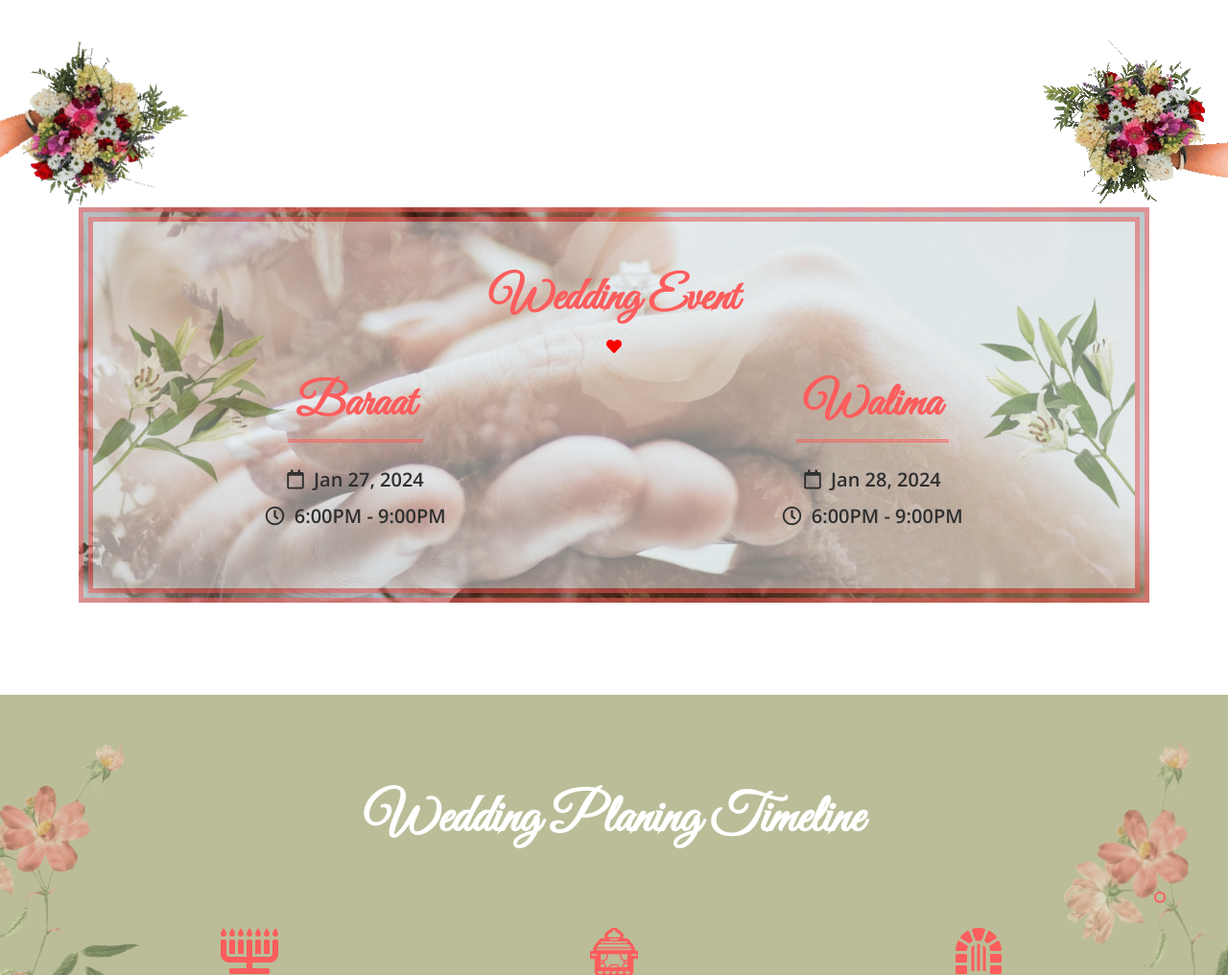
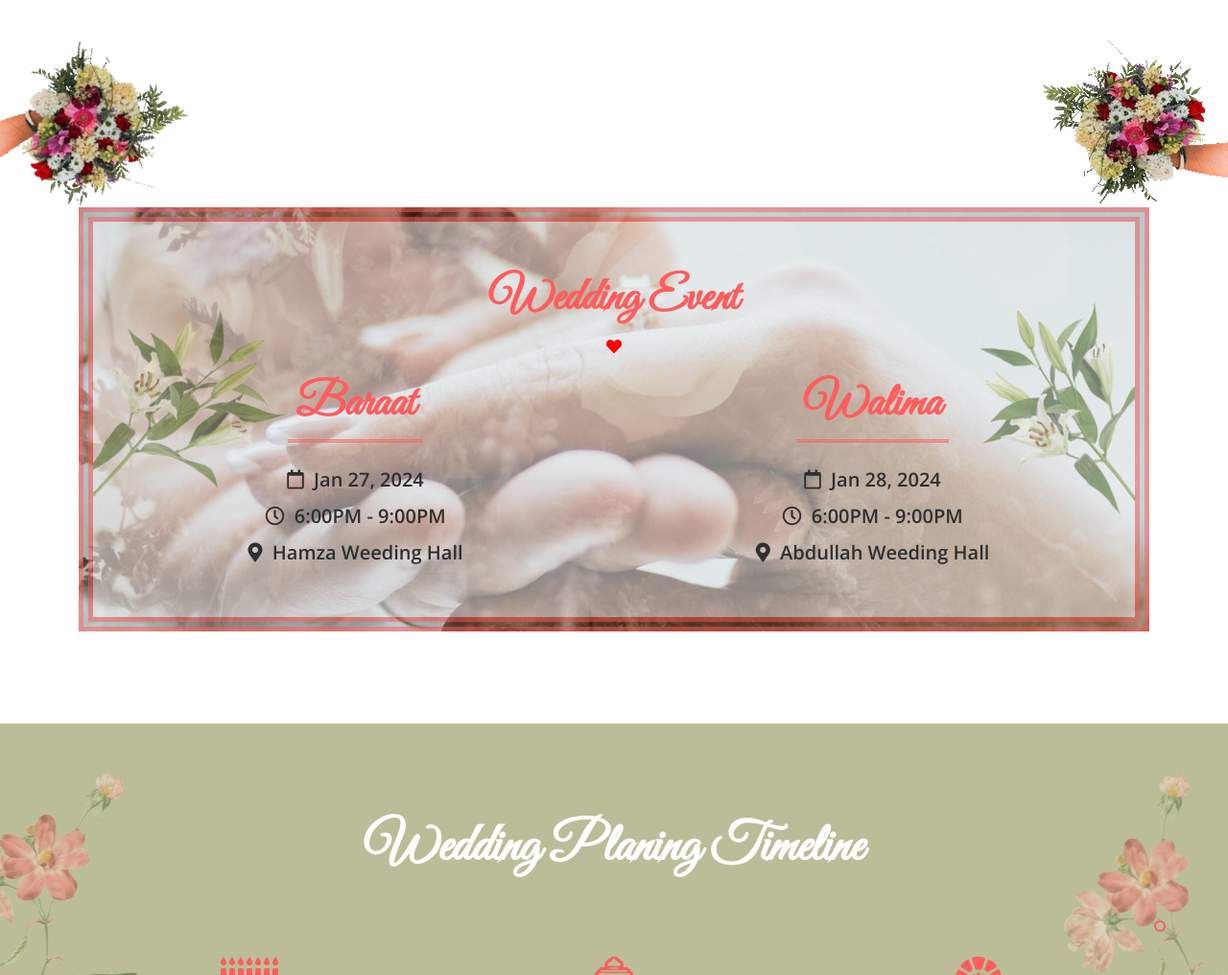
Before and after one commit to hafiz9ouman/NWD_invitation, a plain HTML site: page index.html in a window 1280 px wide. Shown: the part 1426-2442 px from the top of the page at 96% size. Drawn offline with nearby package versions, Linux system fonts and the light colour scheme; some packages are replaced by stand-ins of ours; a script that the page names is missing; a web font is replaced by a local one.

Commit message:
hall updated

```diff
--- a/index.html
+++ b/index.html
@@ -293,7 +293,7 @@
                                     </div>
                                     <p class="mb-2 text-dark fw-bolder fs-5"><i class="far fa-calendar" style="color:re;"></i>&nbsp;&nbsp;Jan 27, 2024</p>
                                     <p class="mb-2 text-dark fw-bolder fs-5"><i class="far fa-clock" style="color:re;"></i>&nbsp;&nbsp;6:00PM - 9:00PM</p>
-                                    <!-- <p class="mb-0 text-dark fw-bolder fs-5"><i class="fas fa-map-marker-alt"></i>&nbsp;&nbsp;Hamza Marque, Rachna Town</p> -->
+                                    <p class="mb-0 text-dark fw-bolder fs-5"><i class="fas fa-map-marker-alt"></i>&nbsp;&nbsp;Hamza Weeding Hall</p>
                                 </div>
                             </div>
                             <div class="col-md-6">
@@ -303,7 +303,7 @@
                                     </div>
                                     <p class="mb-2 text-dark fw-bold fs-5"><i class="far fa-calendar"></i>&nbsp;&nbsp;Jan 28, 2024</p>
                                     <p class="mb-2 text-dark fw-bold fs-5"><i class="far fa-clock"></i>&nbsp;&nbsp;6:00PM - 9:00PM</p>
-                                    <!-- <p class="mb-0 text-dark fw-bold fs-5"><i class="fas fa-map-marker-alt"></i>&nbsp;&nbsp;Abdullah Marque, Rana Town</p> -->
+                                    <p class="mb-0 text-dark fw-bold fs-5"><i class="fas fa-map-marker-alt"></i>&nbsp;&nbsp;Abdullah Weeding Hall</p>
                                 </div>
                             </div>
                         </div>
```
